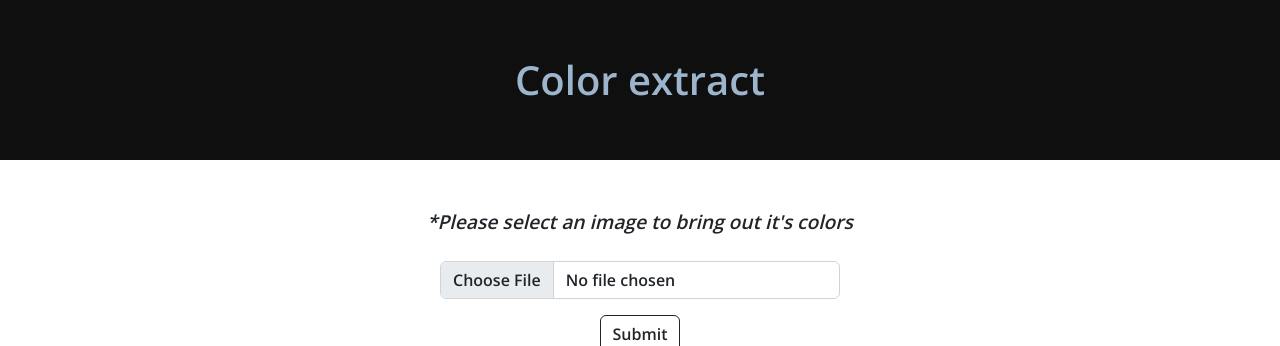
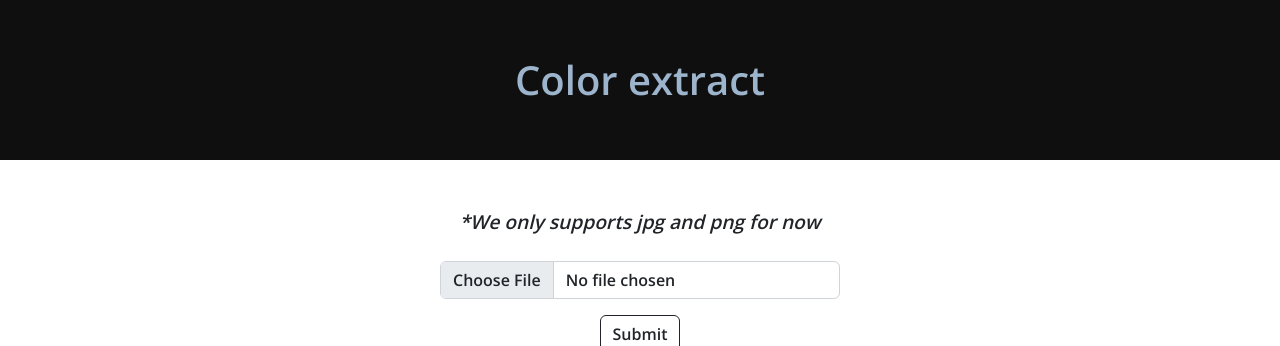
Before and after one commit to viralRupani/color-extact, a Flask app: page / in a window 1280 px wide. Shown: the top 346 px of the page. Run offline with Flask 2, Linux system fonts and the light colour scheme; some web fonts are replaced.

Commit message:
change png to jpg for image processeing

```diff
--- a/main.py
+++ b/main.py
@@ -1,21 +1,16 @@
 from flask import Flask, render_template, url_for, request, redirect
-from flask_sqlalchemy import SQLAlchemy
-from werkzeug.utils import secure_filename, send_from_directory
+from werkzeug.utils import secure_filename
 from PIL import Image
 import numpy as np
 import os
 
 app = Flask(__name__)
 app.config['SECRET_KEY'] = 'alksdfoaweiflsdkj'
-app.config['SQLALCHEMY_DATABASE_URI'] = 'sqlite:///test.db'
 app.config['UPLOAD_FOLDER'] = 'static/image/'
-db = SQLAlchemy(app)
-FILE_FORMATE = ""
 
 
 @app.route('/', methods=['POST', 'GET'])
 def home():
-    global FILE_FORMATE
     if request.method == 'POST':
         if 'file' not in request.files:
             return redirect(request.url)
@@ -25,7 +20,13 @@ def home():
         if file:
             filename = secure_filename(file.filename)
             filename = filename.replace(filename[:-4], 'image')
-            FILE_FORMATE = filename.split('.')[1]
+            file_format = filename.split('.')[1]
+            if file_format == 'png':
+                file.save(os.path.join(app.config['UPLOAD_FOLDER'], filename))
+                image = Image.open('static/image/image.png')
+                img = image.convert('RGB')
+                img.save('static/image/image.jpg')
+                os.remove('static/image/image.png')
             file.save(os.path.join(app.config['UPLOAD_FOLDER'], filename))
             return redirect(url_for('show_image'))
     return render_template('index.html')
@@ -33,19 +34,18 @@ def home():
 
 @app.route('/show_image')
 def show_image():
-    with Image.open(f'static/image/image.{FILE_FORMATE}') as image:
+    with Image.open(f'static/image/image.jpg') as image:
         imagedata = np.asarray(image)
         setx = {tuple(imagedata[i][j]) for i in range(imagedata.shape[0]) for j in range(imagedata.shape[1])}
         list_ = [list(setx)[_] for _ in range(10)]
         hexcode = [rgb_to_hex(list_[_]) for _ in range(10)]
         color_dictionary = {key: value for (key, value) in zip(list_, hexcode)}
-    return render_template('image.html', formate=FILE_FORMATE, imagedata=imagedata, color_dictionary=color_dictionary)
+    return render_template('image.html', imagedata=imagedata, color_dictionary=color_dictionary)
 
 
 def rgb_to_hex(rgb):
     return '%02x%02x%02x' % rgb
 
 
-
 if __name__ == "__main__":
     app.run(debug=True)
--- a/templates/image.html
+++ b/templates/image.html
@@ -2,7 +2,7 @@
 
 {% block body %}
     <div class="text-center">
-        <img id="process-image" class="rounded mt-5 mb-5" src="static/image/image.{{formate}}">
+        <img id="process-image" class="rounded mt-5 mb-5" src="static/image/image.jpg">
     </div>
 <hr>
     <div class="container">
--- a/templates/index.html
+++ b/templates/index.html
@@ -2,7 +2,7 @@
 
 {% block body %}
 <div class="container-fluid mb-3 text-center">
-    <p class="mt-5 mb-0"><em>*Please select an image to bring out it's colors</em></p>
+    <p class="mt-5 mb-0"><em>*We only supports jpg and png for now</em></p>
     <form action="{{ url_for('home') }}" method="post" class="text-center" enctype="multipart/form-data">
         <div class="col-xs-2">
             <label for="file"></label>
```
Also changed, not shown: static/image/image.jpg (deleted), static/image/image.png (deleted), static/image/rainbow.gif (added), static/image/segmented-circle-arrow.png (deleted).
